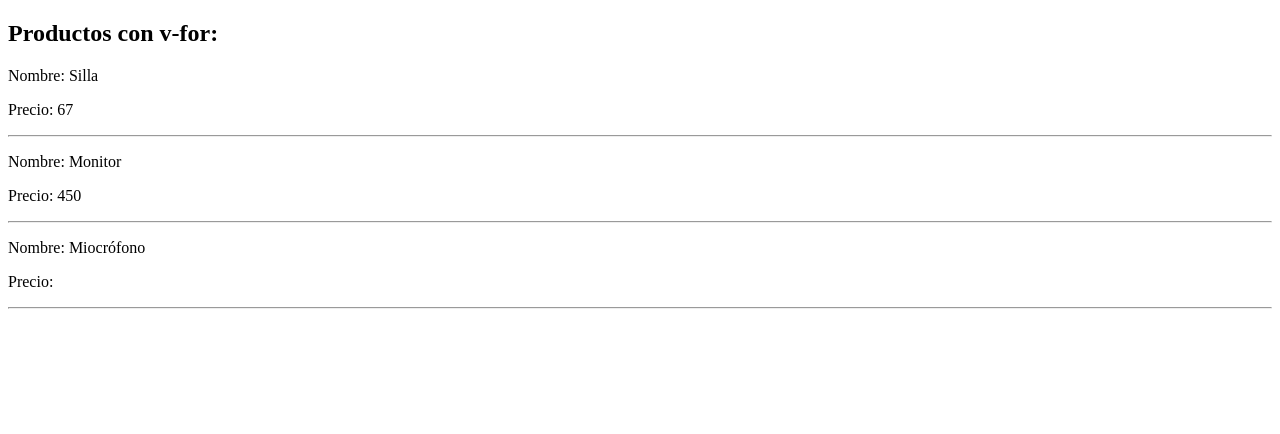
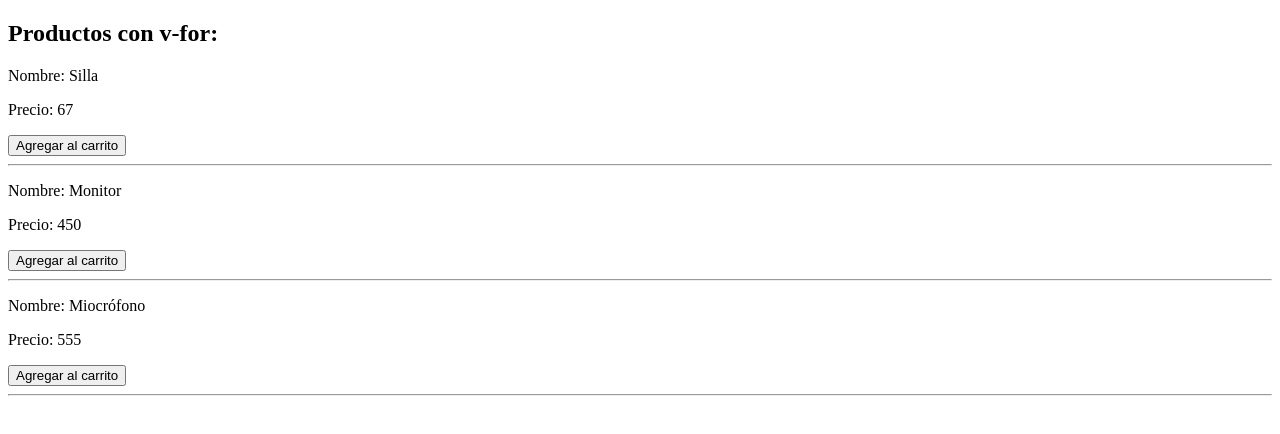
Before and after one commit to felipe16484/vue-3-ecommerce, a Vue app: page / in a window 1280 px wide. Shown: the top 434 px of the page. Built offline with nearby package versions, Linux system fonts and the light colour scheme.

Commit message:
Components Fathers & Sons Listening & Emiting Events | Notas Updated

```diff
--- a/src/examples/Product.ts
+++ b/src/examples/Product.ts
@@ -1,4 +1,5 @@
 export interface Product {
     name: string,
-    price: number | 'Gratis'
+    price: number | 'Gratis',
+    id: number
 }
--- a/src/examples/ProductCard.vue
+++ b/src/examples/ProductCard.vue
@@ -8,6 +8,12 @@ import type { Product } from './Product';
                 type: Object as PropType<Product>,
                 required: true
             }
+        },
+        emits:['addProduct'],
+        methods:{
+            onButtonClick(){
+                this.$emit('addProduct')
+            }
         }
     }
 
@@ -16,5 +22,8 @@ import type { Product } from './Product';
 <template>
     <p>Nombre: {{ product.name }}</p>
     <p>Precio: {{ product.price }}</p>
+    <button @click="onButtonClick">
+        Agregar al carrito
+    </button>
     <hr/>
 </template>
--- a/src/examples/ProductList.vue
+++ b/src/examples/ProductList.vue
@@ -10,10 +10,15 @@
         data() {
             return {
                 products: <Array<Product>>[
-                    { name: "Silla", price: 67 },
-                    { name: "Monitor", price: 450 },
-                    { name: "Miocrófono" }
+                    { name: "Silla", price: 67, id: 5},
+                    { name: "Monitor", price: 450, id:  8},
+                    { name: "Miocrófono", price: 555, id:  2}
                 ]
+            }
+        },
+        methods:{
+            onProductAdded(productId: number){
+                console.log('Agregar producto '+ productId);
             }
         }
     }
@@ -24,7 +29,8 @@
 
     <h2>Productos con v-for:</h2>
     <ProductCard v-for="p in products"
-                :product="p"/>
+                :product="p"
+                @addProduct="onProductAdded(p.id)"/>
 
 </template>
 
--- a/src/main2.ts
+++ b/src/main2.ts
@@ -3,7 +3,7 @@ import './assets/main.css'
 import { createApp } from 'vue'
 import { createPinia } from 'pinia'
 
-import Contador from './Contador.vue'
+import Contador from './App.vue'
 import router from './router'
 
 const app = createApp(Contador)
```
Also changed, not shown: notas.txt.
